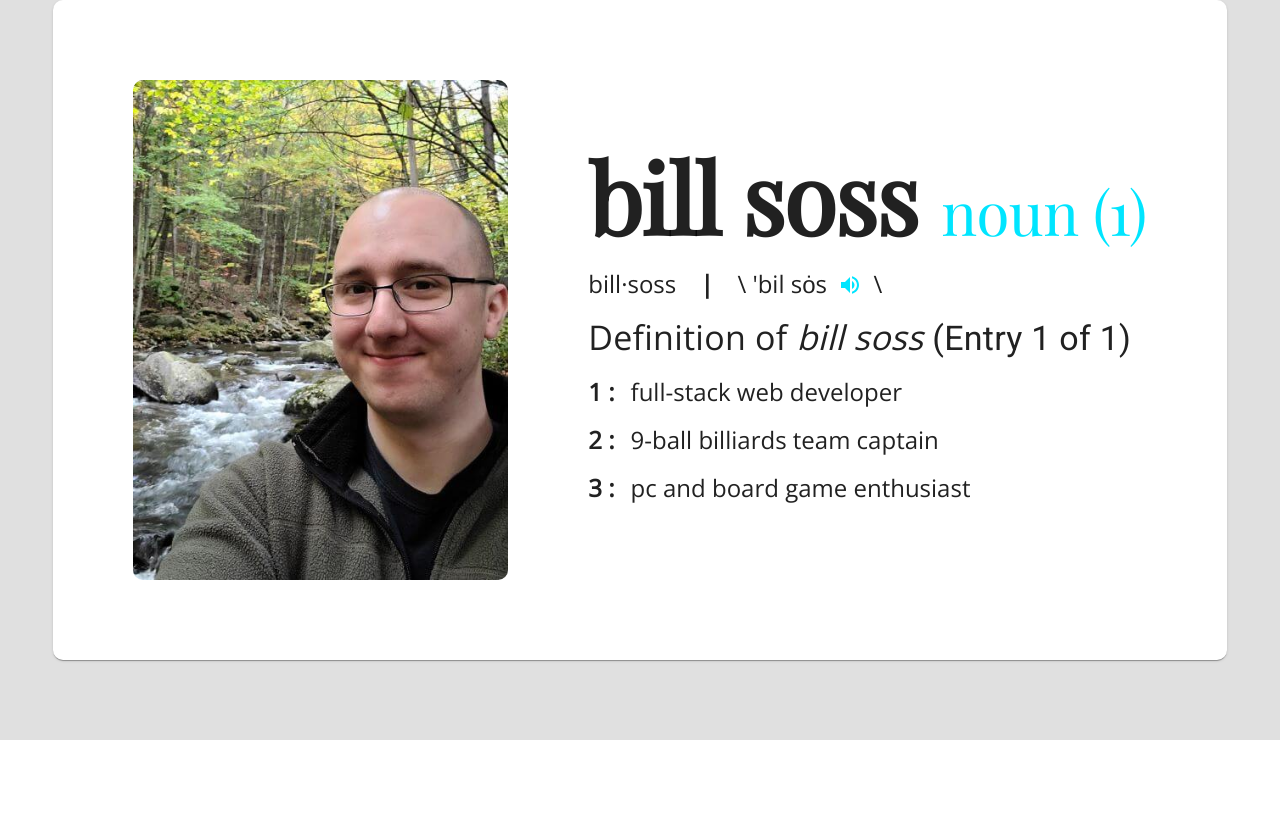
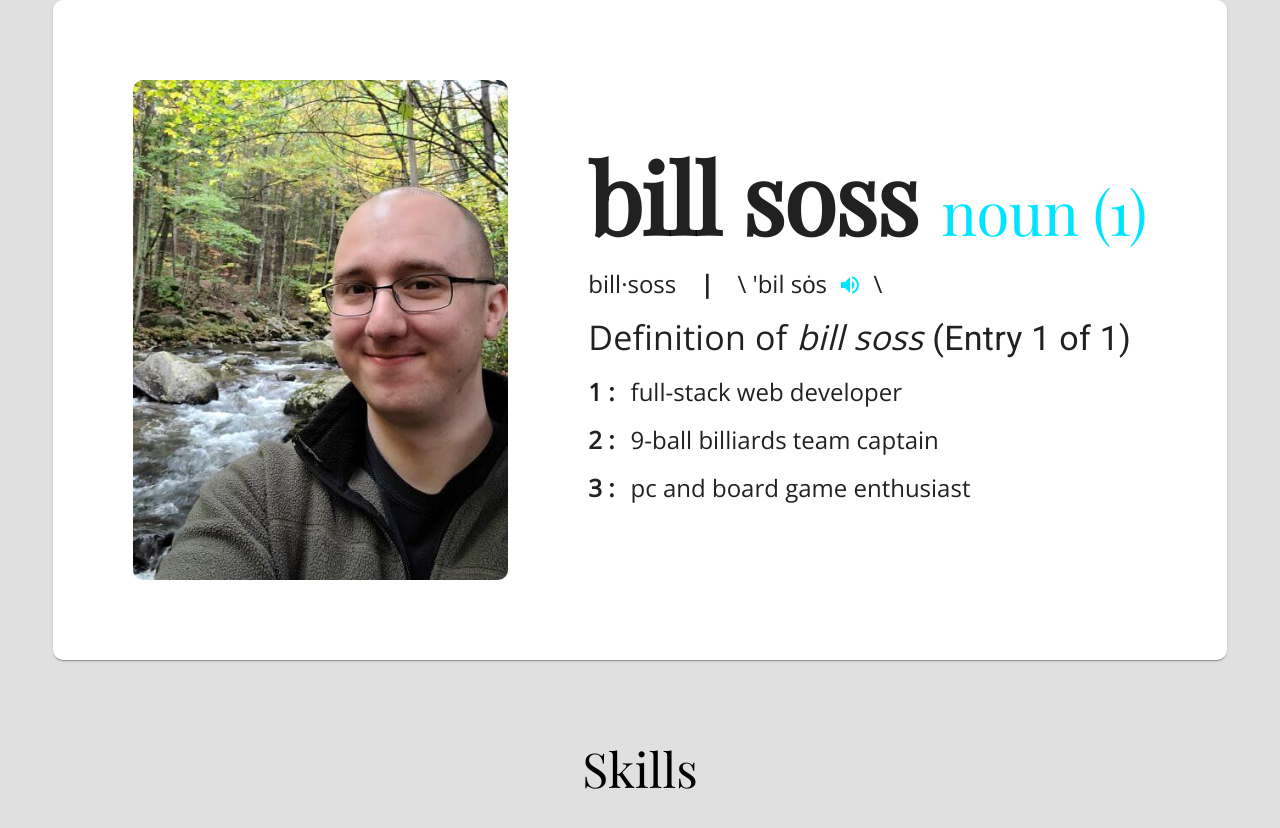
Before and after one commit to sossw1/React-Portfolio, a React (Create React App) app: page / in a window 1280 px wide. Shown: the part 282-1110 px from the top of the page. Before the commit the page ends 1022 px from the top, so only its background shows below. Built offline with nearby package versions, Linux system fonts and the light colour scheme.

Commit message:
skills component

```diff
--- a/src/App.tsx
+++ b/src/App.tsx
@@ -3,6 +3,7 @@ import { Box } from '@mui/material';
 import theme from './Theme';
 import Greeter from './components/Greeter';
 import Definition from './components/Definition';
+import Skills from './components/Skills';
 
 function App() {
   return (
@@ -16,6 +17,7 @@ function App() {
         <Box display='flex' flexDirection='column' alignItems='center'>
           <Greeter />
           <Definition />
+          <Skills />
         </Box>
       </Box>
     </ThemeProvider>
--- /dev/null
+++ b/src/components/Skills.tsx
@@ -0,0 +1,17 @@
+import { Box, Typography } from '@mui/material';
+import theme from '../Theme';
+
+export default function Skills() {
+  return (
+    <Box>
+      <Typography
+        variant='h3'
+        component='h2'
+        mb='2rem'
+        sx={{ ...theme.narration }}
+      >
+        Skills
+      </Typography>
+    </Box>
+  );
+}
```
